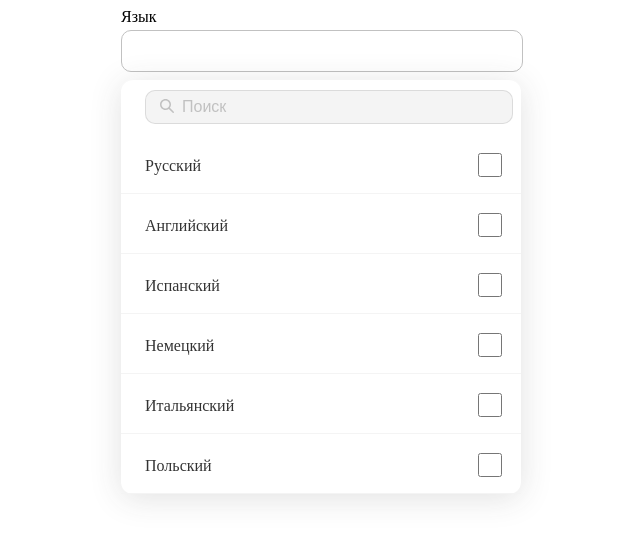
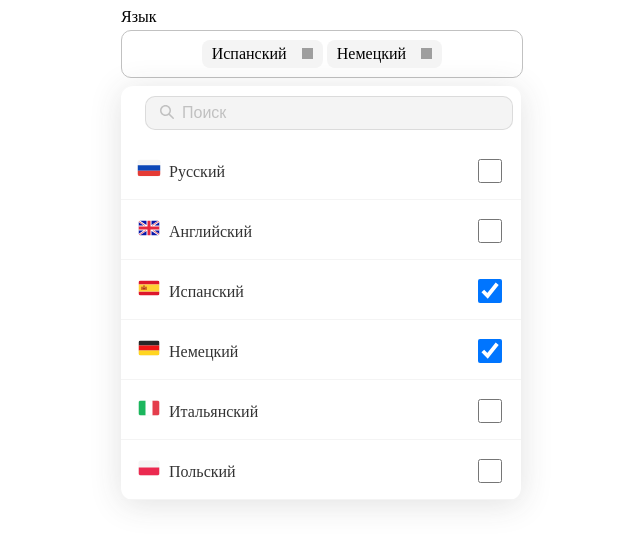
Before and after one commit to Parmon101/dropdown, a React (Create React App) app: page / in a window 1280 px wide. Shown: the top 546 px of the page, without its empty margins (319-959 px from the left). Built offline with nearby package versions, Linux system fonts and the light colour scheme; grey boxes are pictures that could not be loaded; the HTML template or start-up script is replaced by a standard one.

Commit message:
fix type svg by TS

```diff
--- a/src/components/Checkbox/Checkbox.tsx
+++ b/src/components/Checkbox/Checkbox.tsx
@@ -2,7 +2,7 @@ import React from 'react';
 import styles from './checkbox.module.css';
 
 type CheckboxType = {
-    data: { id: number; name: string; img: string; check: boolean };
+    data: { id: number; name: string; img: object; check: boolean };
     onChange: (el: number) => void;
 };
 
--- a/src/components/Dropdown/Dropdown.tsx
+++ b/src/components/Dropdown/Dropdown.tsx
@@ -3,26 +3,26 @@ import { Table } from '../Table';
 import styles from './dropdown.module.css';
 
 import rus from '../../assets/lang/rus.svg';
-// import en from '../../assets/lang/en.svg';
-// import germany from '../../assets/lang/germany.svg';
-// import poland from '../../assets/lang/poland.svg';
-// import italy from '../../assets/lang/italy.svg';
-// import spain from '../../assets/lang/spain.svg';
+import en from '../../assets/lang/en.svg';
+import germany from '../../assets/lang/germany.svg';
+import poland from '../../assets/lang/poland.svg';
+import italy from '../../assets/lang/italy.svg';
+import spain from '../../assets/lang/spain.svg';
 import { Select } from '../Select/Select';
 
 const data = [
-    { id: 1, name: 'Русский', img: '../../assets/lang/rus.svg', check: false },
-    { id: 2, name: 'Английский', img: '../../assets/lang/rus.svg', check: false },
-    { id: 3, name: 'Испанский', img: '../../assets/lang/rus.svg', check: false },
-    { id: 4, name: 'Немецкий', img: '../../assets/lang/rus.svg', check: false },
-    { id: 5, name: 'Итальянский', img: '../../assets/lang/rus.svg', check: false },
-    { id: 6, name: 'Польский', img: '../../assets/lang/rus.svg', check: false },
+    { id: 1, name: 'Русский', img: { rus }, check: false },
+    { id: 2, name: 'Английский', img: { en }, check: false },
+    { id: 3, name: 'Испанский', img: { spain }, check: true },
+    { id: 4, name: 'Немецкий', img: { germany }, check: true },
+    { id: 5, name: 'Итальянский', img: { italy }, check: false },
+    { id: 6, name: 'Польский', img: { poland }, check: false },
 ];
 
 export type DataType = {
     id: number;
     name: string;
-    img: string;
+    img: object;
     check: boolean;
 }[];
 
@@ -30,8 +30,10 @@ export const Dropdown: React.FC<DataType> = () => {
     const [arr, setArr] = React.useState(data);
     const [isActive, setIsActive] = React.useState(true);
 
-    const [isShowLang, _setIsShowLang] = React.useState(false);
-    // const [isMulty, setIsMulty] = React.useState(false);
+    const [isShowLang, _setIsShowLang] = React.useState(true);
+
+    const [isMulty, _setIsMulty] = React.useState(true);
+    const [oneItem, setOneItem] = React.useState({});
 
     const toogle = (el: number) => {
         const newContent = [...arr];
--- a/src/components/Select/Select.tsx
+++ b/src/components/Select/Select.tsx
@@ -10,16 +10,16 @@ type SelectType = {
     toogle: (el: number) => void;
 };
 
-type OneType = {
+type OneObjType = {
     id: number;
     name: string;
-    img: string;
+    img: object;
     check: boolean;
 };
 
 export const Select: React.FC<SelectType> = ({ showSelect, data, log, toogle }) => {
     const filter = data.filter((el) => el.check);
-    const [_selectId, setSelectId] = React.useState<DataType | OneType>(data);
+    const [_selectId, setSelectId] = React.useState<DataType | OneObjType>(data);
     const [_toogleCheck, setToogleCheck] = React.useState({});
 
     const changeCheck: React.MouseEventHandler<HTMLInputElement> = (el) => {
--- a/src/components/Table/Table.tsx
+++ b/src/components/Table/Table.tsx
@@ -27,7 +27,8 @@ export const Table: React.FC<TableType> = ({ data, onChange, showLang }) => {
                 <Search onChange={handleSearch} />
             </div>
             <div>
-                {filterData.map((el) => (
+                {filterData.map((el) => {
+                    return (
                         <div key={el.id} className={styles.wrap}>
                             <div className={styles.split}>
                                 <div>
@@ -35,7 +36,7 @@ export const Table: React.FC<TableType> = ({ data, onChange, showLang }) => {
                                         <img
                                             height="24"
                                             width="24"
-                                        // src={Object.values(el.img)}
+                                            src={String(Object.values(el.img))}
                                             alt="lang"
                                         />
                                     )}
@@ -46,7 +47,8 @@ export const Table: React.FC<TableType> = ({ data, onChange, showLang }) => {
                                 </div>
                             </div>
                         </div>
-                ))}
+                    );
+                })}
             </div>
         </div>
     );
```
Lines whose indentation alone changed are shown as unchanged.
